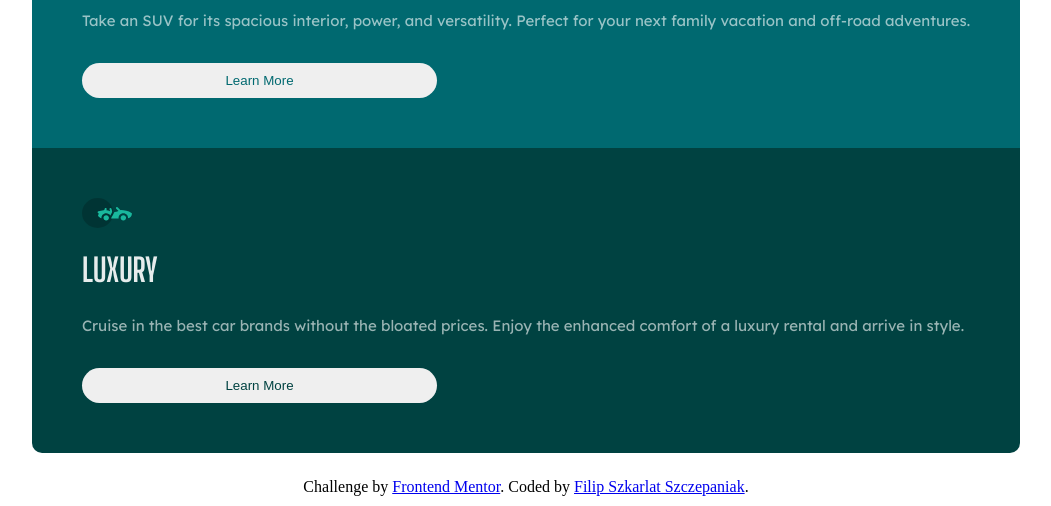
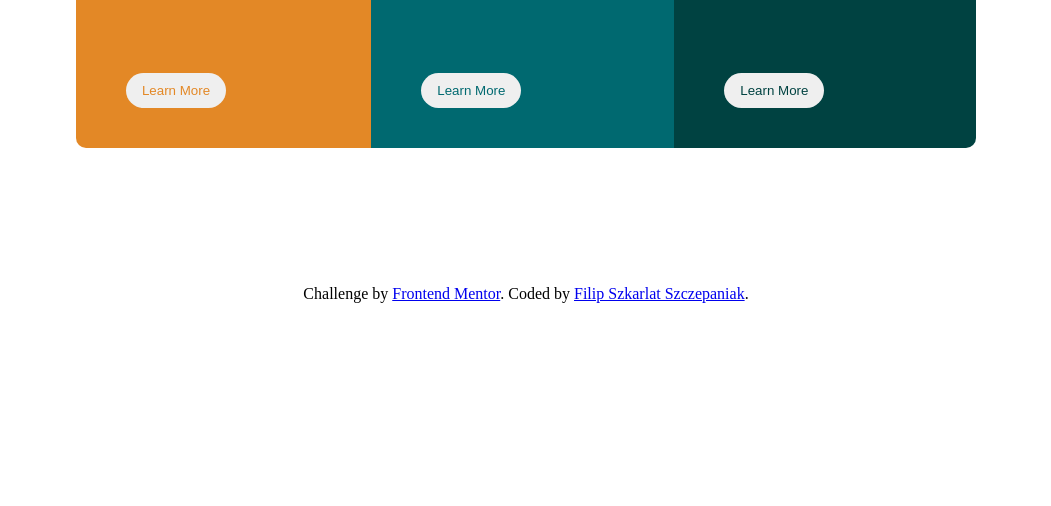
Before and after one commit to FilipSzkarlat/3-column-preview-card-component, a plain HTML site: page index.html in a window 1280 px wide. Shown: the part 477-983 px from the top of the page, without its empty margins (114-1165 px from the left). After the commit the page ends 800 px from the top, so only its background shows below. Drawn offline with Linux system fonts and the light colour scheme.

Commit message:
project is ready

```diff
--- a/style.css
+++ b/style.css
@@ -47,8 +47,10 @@ p {
   padding: 50px;
   color: white;
   line-height: 25px;
+  position: relative;
 }
 
+/* BUTTONS */
 #sedans {
   background-color: hsl(31, 77%, 52%);
 }
@@ -106,3 +108,24 @@ footer {
   margin: 10px auto;
   text-align: center;
 }
+
+/* DESKTOP VIEW */
+@media (min-width: 800px) {
+  .container {
+    flex-direction: row;
+    max-width: 900px;
+    height: 450px;
+  }
+
+  button {
+    position: absolute;
+    bottom: 40px;
+    width: 100px;
+  }
+  footer {
+    position: absolute;
+    bottom: 20px;
+    margin: 0 auto;
+    width: 100%;
+  }
+}
```
